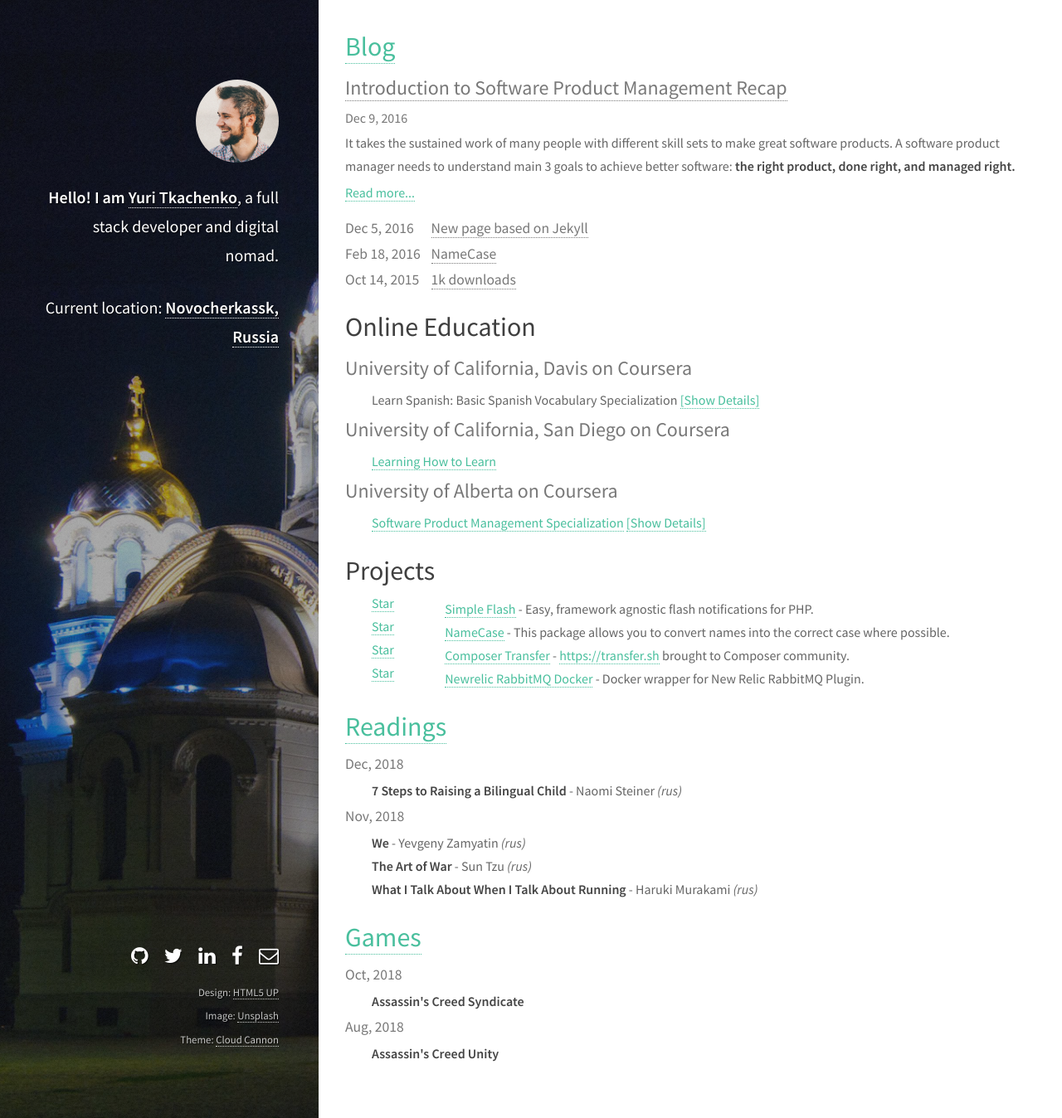
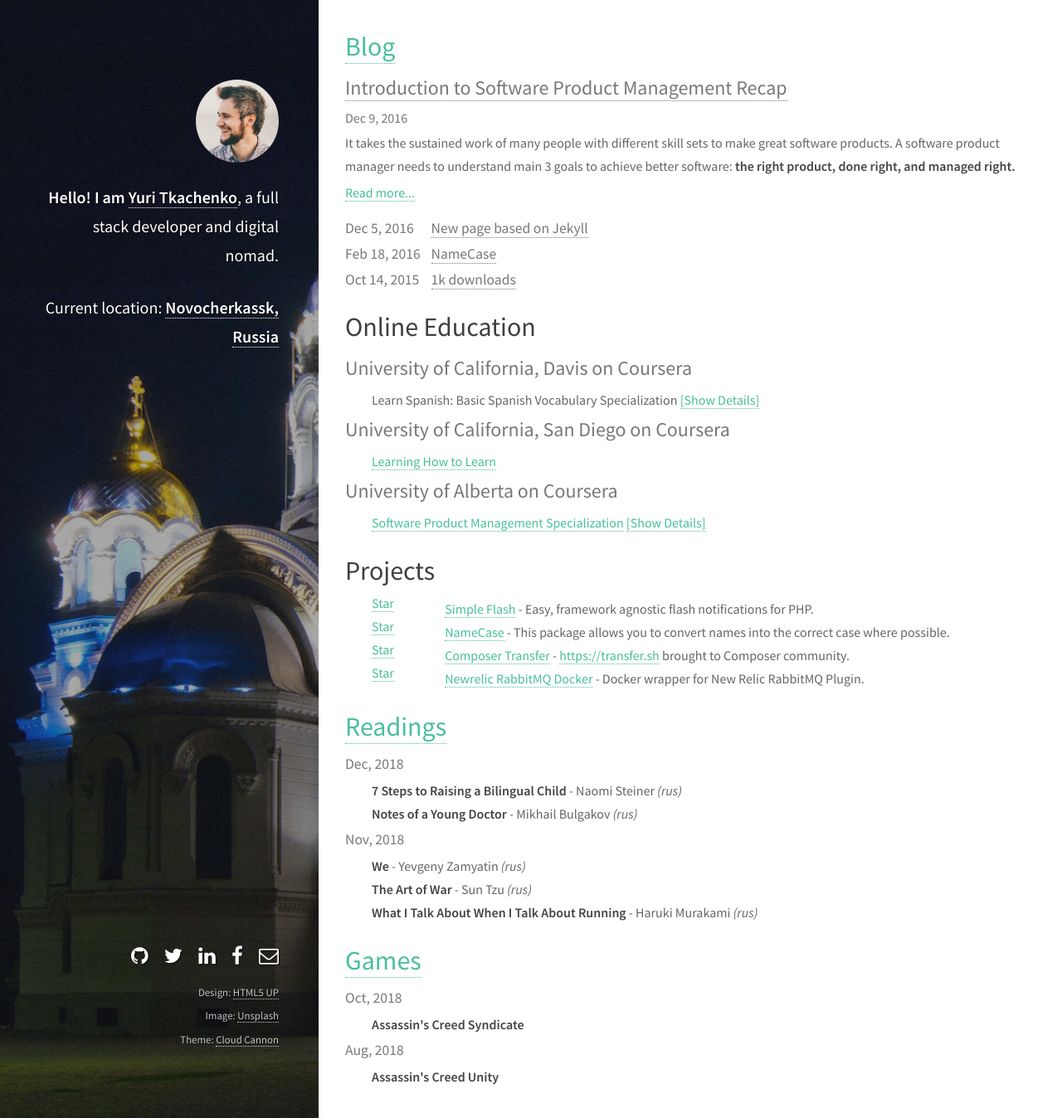
Before and after one commit to tamtamchik/tamtamchik.github.io, a Jekyll site: the page built from index.html, in a window 1280 px wide and 1348 px high. Shown: the whole window at 83% size. Built offline with Jekyll 4.4.1, drawn with Linux system fonts in a browser that asks for light colours.

Commit message:
Update books.yml

```diff
--- a/_data/books.yml
+++ b/_data/books.yml
@@ -2,6 +2,9 @@
   books:
     - title: 7 Steps to Raising a Bilingual Child
       author: Naomi Steiner
+      lang: rus
+    - title: Notes of a Young Doctor
+      author: Mikhail Bulgakov
       lang: rus
 
 - date: 2018-11-01
```
